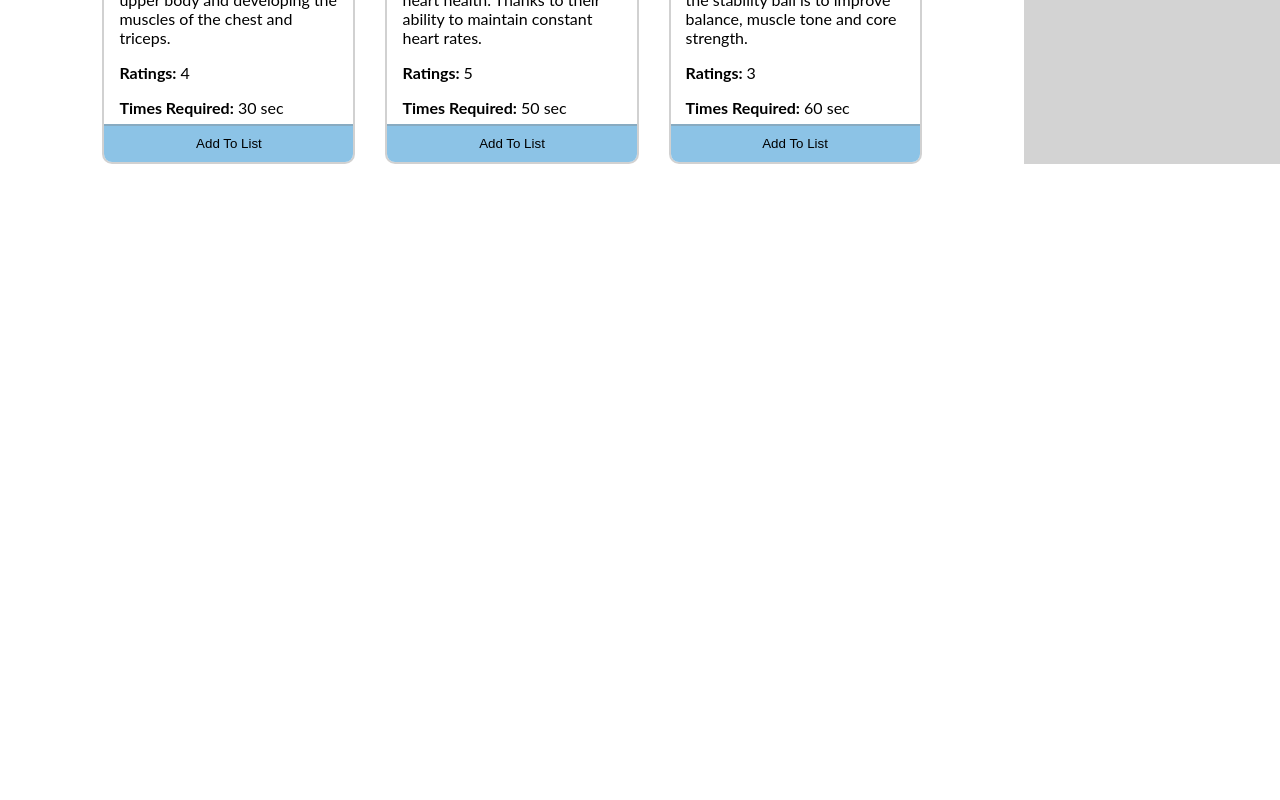
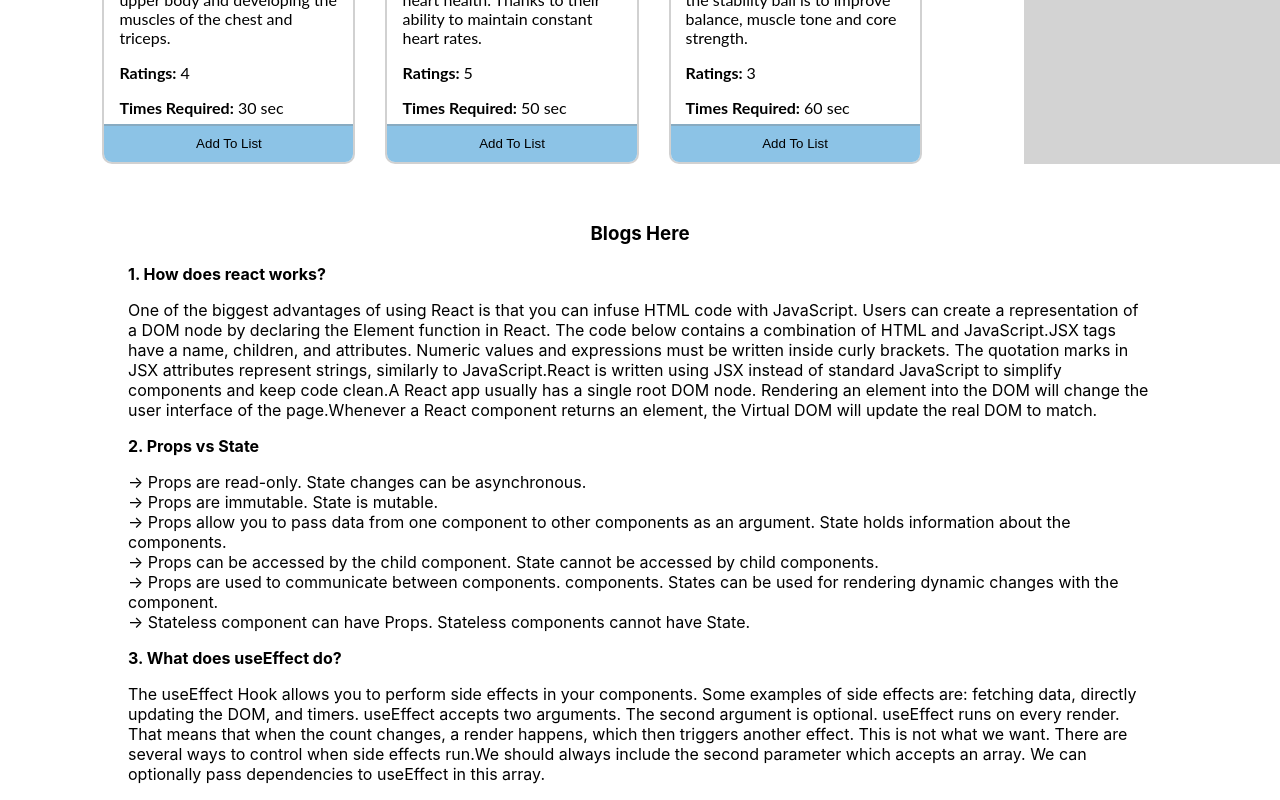
Before and after one commit to nuruzaman-milon/power-action-club-client-repo, a React (Create React App) app: page / in a window 1280 px wide. Shown: the part 979-1779 px from the top of the page. Before the commit the page ends 1143 px from the top, so only its background shows below. Built offline with nearby package versions, Linux system fonts and the light colour scheme.

Commit message:
blog complete

```diff
--- a/src/App.js
+++ b/src/App.js
@@ -1,4 +1,5 @@
 import './App.css';
+import Blog from './components/Blog/Blog';
 import Exercises from './components/Exercises/Exercises';
 import Header from './components/Header/Header';
 
@@ -7,6 +8,7 @@ function App() {
     <div>
       <Header></Header>
       <Exercises></Exercises>
+      <Blog></Blog>
     </div>
   );
 }
--- a/src/components/Blog/Blog.css
+++ b/src/components/Blog/Blog.css
@@ -0,0 +1,9 @@
+.blog-container{
+    padding-top: 40px;
+    width: 80%;
+    margin: 0 auto;
+}
+
+.blog{
+    text-align: center;
+}
--- a/src/components/Blog/Blog.js
+++ b/src/components/Blog/Blog.js
@@ -0,0 +1,36 @@
+import React from 'react';
+import './Blog.css';
+const Blog = () => {
+    return (
+        <div className='blog-container'>
+            <h3 className='blog'>Blogs Here</h3>
+             <div>
+                <p><strong>1. How does react works?</strong></p>
+                <p>One of the biggest advantages of using React is that you can infuse HTML code with JavaScript. Users can create a representation of a DOM node by declaring the Element function in React. The code below contains a combination of HTML and JavaScript.JSX tags have a name, children, and attributes. Numeric values and expressions must be written inside curly brackets. The quotation marks in JSX attributes represent strings, similarly to JavaScript.React is written using JSX instead of standard JavaScript to simplify components and keep code clean.A React app usually has a single root DOM node. Rendering an element into the DOM will change the user interface of the page.Whenever a React component returns an element, the Virtual DOM will update the real DOM to match.</p>
+             </div>
+
+             {/* blog-2 */}
+             <div>
+                <p><strong>2. Props vs State</strong></p>
+                <p>
+                    -> Props are read-only. State changes can be asynchronous.<br/>
+                    -> 	Props are immutable. State is mutable.<br/>
+                    -> Props allow you to pass data from one component to other components as an argument. State holds information about the components.<br/>
+                    -> Props can be accessed by the child component. State cannot be accessed by child components.<br/>
+                    -> Props are used to communicate between components.  components.	States can be used for rendering dynamic changes with the component.<br/>
+                    -> Stateless component can have Props. Stateless components cannot have State.
+                </p>
+             </div>
+
+             <div>
+                <p><strong>3. What does useEffect do?</strong></p>
+                <p>
+                The useEffect Hook allows you to perform side effects in your components. Some examples of side effects are: fetching data, directly updating the DOM, and timers. useEffect accepts two arguments. The second argument is optional. useEffect runs on every render. That means that when the count changes, a render happens, which then triggers another effect. This is not what we want. There are several ways to control when side effects run.We should always include the second parameter which accepts an array. We can optionally pass dependencies to useEffect in this array.
+                </p>
+             </div>
+
+        </div>
+    );
+};
+
+export default Blog;
```
